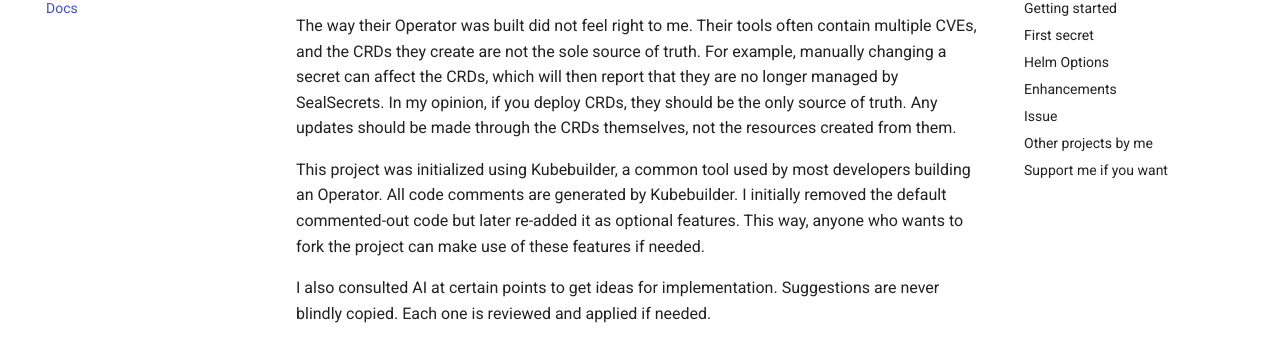
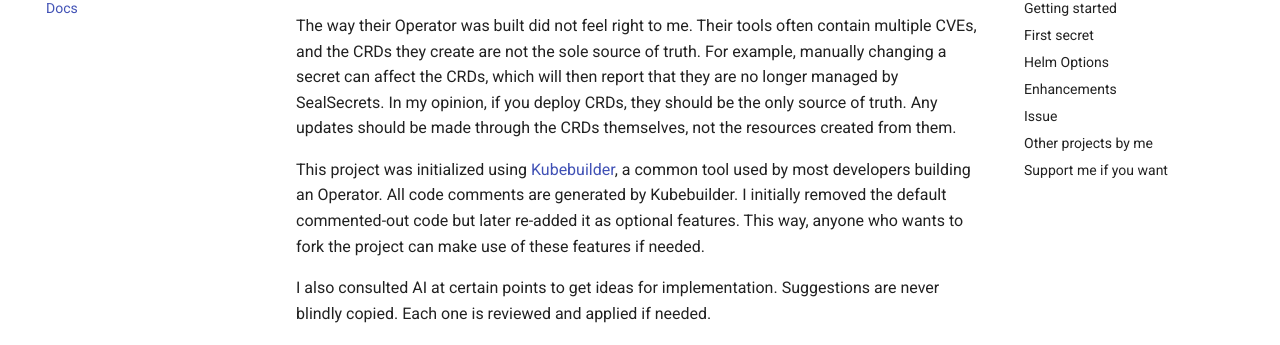
Before and after one commit to callmewhatuwant/age-secret-operator, an MkDocs documentation site: the page built from pages/operator/docs/index.md, in a window 1280 px wide and 900 px high, scrolled down 489 px. Shown: the part 100-445 px from the top of the window. Built offline with MkDocs 1.6.1 and Material for MkDocs 9.7.7, drawn with Linux system fonts in a browser that asks for light colours; the version menu is left out; part of the change alters nothing that is shown.

```diff
--- a/pages/operator/docs/index.md
+++ b/pages/operator/docs/index.md
@@ -20,7 +20,7 @@ Their tools often contain multiple CVEs, and the CRDs they create are not the so
 For example, manually changing a secret can affect the CRDs, which will then report that they are no longer managed by SealSecrets.
 In my opinion, if you deploy CRDs, they should be the only source of truth. Any updates should be made through the CRDs themselves, not the resources created from them.
 
-This project was initialized using Kubebuilder, a common tool used by most developers building an Operator.
+This project was initialized using [Kubebuilder](https://github.com/kubernetes-sigs/kubebuilder){target="_blank"}, a common tool used by most developers building an Operator.
 All code comments are generated by Kubebuilder.
 I initially removed the default commented-out code but later re-added it as optional features.
 This way, anyone who wants to fork the project can make use of these features if needed.
```
